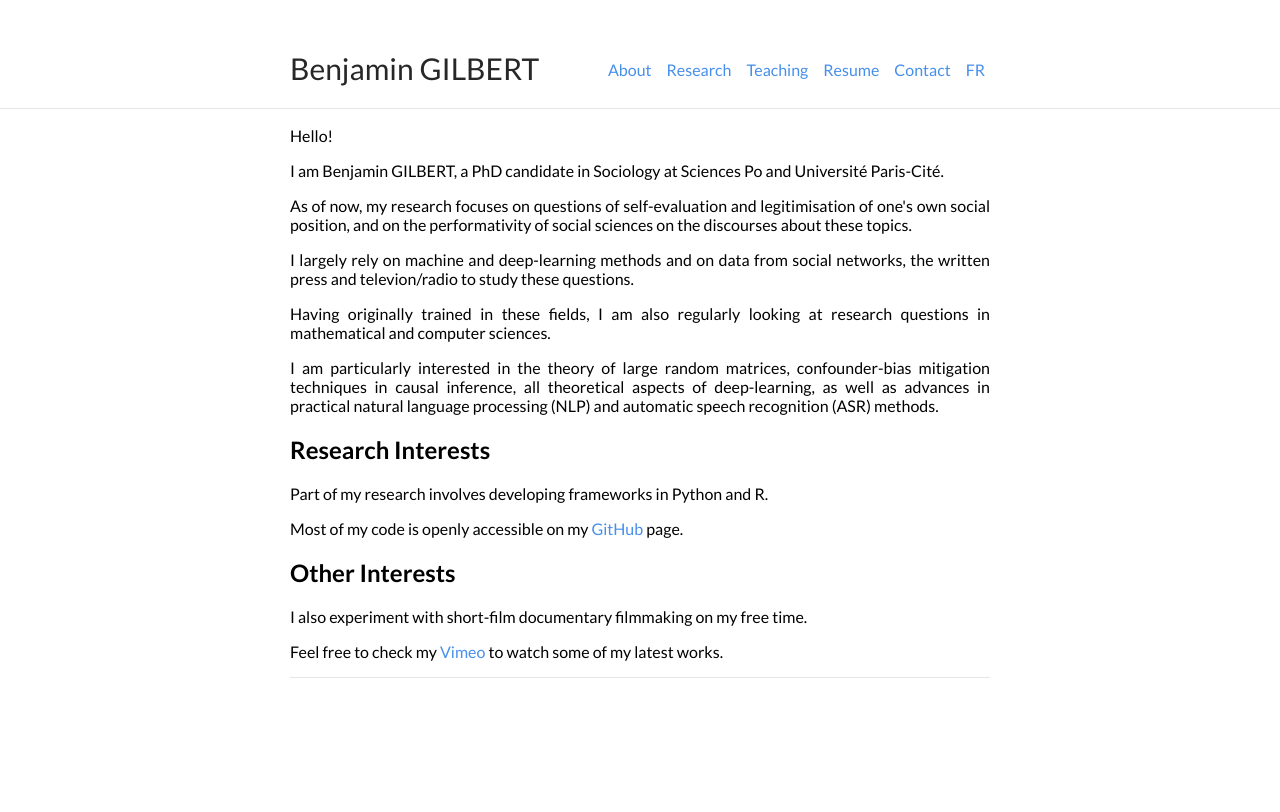
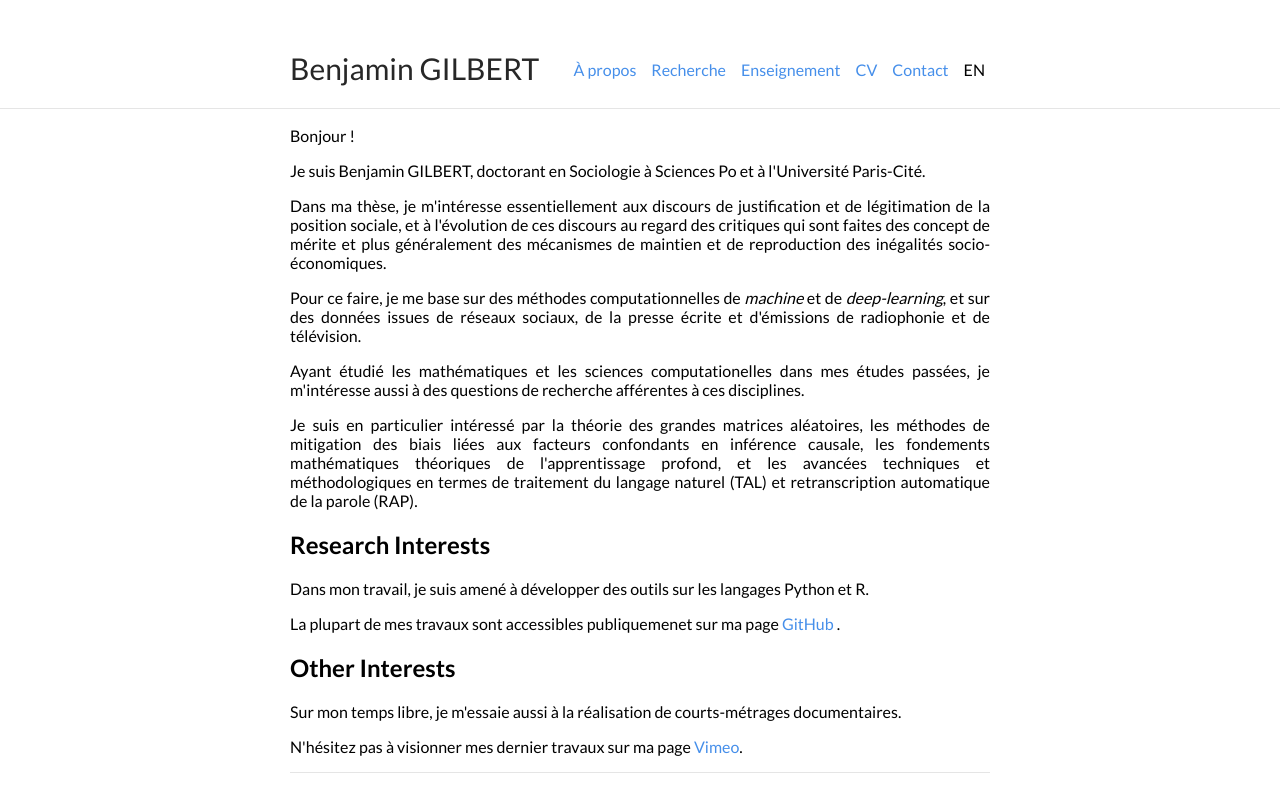
Before and after one commit to bglbrt/bglbrt.github.io, a Jekyll site: the page built from index.md, in a window 1280 px wide. Shown: the top 812 px of the page. Built offline with Jekyll 4.4.1, drawn with Linux system fonts in a browser that asks for light colours.

Commit message:
Add multi-lingual support

```diff
--- a/_config.yml
+++ b/_config.yml
@@ -10,32 +10,32 @@ sass:
 
 nav:
   - name: "About"
-    link: "/"
+    link: "/en/about"
     lang: "en"
   - name: "Research"
-    link: "research"
+    link: "/en/research"
     lang: "en"
   - name: "Teaching"
-    link: "teaching"
+    link: "/en/teaching"
     lang: "en"
   - name: "Resume"
-    link: "resume.pdf"
+    link: "/en/resume.pdf"
     lang: "en"
   - name: "Contact"
-    link: "contact"
+    link: "/en/contact"
     lang: "en"
   - name: "À propos"
     link: "/"
     lang: "fr"
   - name: "Recherche"
-    link: "recherche"
+    link: "/fr/recherche"
     lang: "fr"
   - name: "Enseignement"
-    link: "enseignement"
+    link: "/fr/enseignement"
     lang: "fr"
   - name: "CV"
-    link: "CV.pdf"
+    link: "/fr/CV.pdf"
     lang: "fr"
   - name: "Contact"
-    link: "contact"
+    link: "/fr/contact"
     lang: "fr"
--- a/_layouts/default.html
+++ b/_layouts/default.html
@@ -43,9 +43,9 @@
                     {% endif %}
                 {% endfor %}
                 {% if page.lang == "en" %}
-                    <li class="alignable pull-left nav-list"><a target="_blank" href="/">FR</a>
+                    <li class="alignable pull-left nav-list"><a style="color: black" href="/">FR</a>
                 {% else %}
-                    <li class="alignable pull-left nav-list"><a href="/research">EN</a>
+                    <li class="alignable pull-left nav-list"><a style="color: black" href="/en/about">EN</a>
                 {% endif %}
                             </li>
             </ul>
--- a/index.md
+++ b/index.md
@@ -1,22 +1,22 @@
 ---
 layout: default
-description: Benjamin GILBERT | About
-lang: "en"
+description: Benjamin GILBERT | À propos
+lang: "fr"
 ---
 
 <div style="text-align: justify">
 
-<p> Hello! </p>
+<p> Bonjour ! </p>
 
-<p> I am Benjamin GILBERT, a PhD candidate in Sociology at Sciences Po and Université Paris-Cité. </p>
+<p> Je suis Benjamin GILBERT, doctorant en Sociologie à Sciences Po et à l'Université Paris-Cité. </p>
 
-<p> As of now, my research focuses on questions of self-evaluation and legitimisation of one's own social position, and on the performativity of social sciences on the discourses about these topics. </p>
+<p> Dans ma thèse, je m'intéresse essentiellement aux discours de justification et de légitimation de la position sociale, et à l'évolution de ces discours au regard des critiques qui sont faites des concept de mérite et plus généralement des mécanismes de maintien et de reproduction des inégalités socio-économiques. </p>
 
-<p> I largely rely on machine and deep-learning methods and on data from social networks, the written press and televion/radio to study these questions. </p>
+<p> Pour ce faire, je me base sur des méthodes computationnelles de <i>machine</i> et de <i>deep-learning</i>, et sur des données issues de réseaux sociaux, de la presse écrite et d'émissions de radiophonie et de télévision. </p>
 
-<p> Having originally trained in these fields, I am also regularly looking at research questions in mathematical and computer sciences. </p>
+<p> Ayant étudié les mathématiques et les sciences computationelles dans mes études passées, je m'intéresse aussi à des questions de recherche afférentes à ces disciplines. </p>
 
-<p>I am particularly interested in the theory of large random matrices, confounder-bias mitigation techniques in causal inference, all theoretical aspects of deep-learning, as well as advances in practical natural language processing (NLP) and automatic speech recognition (ASR) methods. </p>
+<p> Je suis en particulier intéressé par la théorie des grandes matrices aléatoires, les méthodes de mitigation des biais liées aux facteurs confondants en inférence causale, les fondements mathématiques théoriques de l'apprentissage profond, et les avancées techniques et méthodologiques en termes de traitement du langage naturel (TAL) et retranscription automatique de la parole (RAP). </p>
 
 </div>
 
@@ -28,9 +28,9 @@ lang: "en"
 
 <p></p>
 
-<p> Part of my research involves developing frameworks in Python and R. </p>
+<p> Dans mon travail, je suis amené à développer des outils sur les langages Python et R. </p>
 
-<p> Most of my code is openly accessible on my <a href = "https://github.com/bglbrt">GitHub</a> page. </p>
+<p> La plupart de mes travaux sont accessibles publiquemenet sur ma page <a href = "https://github.com/bglbrt">GitHub</a> . </p>
 
 </div>
 
@@ -38,9 +38,9 @@ lang: "en"
 
 <div style="text-align: justify">
 
-<p> I also experiment with short-film documentary filmmaking on my free time. </p>
+<p> Sur mon temps libre, je m'essaie aussi à la réalisation de courts-métrages documentaires. </p>
 
-<p> Feel free to check my <a href = "https://vimeo.com/bglbrt">Vimeo</a> to watch some of my latest works. </p>
+<p> N'hésitez pas à visionner mes dernier travaux sur ma page <a href = "https://vimeo.com/bglbrt">Vimeo</a>. </p>
 
 </div>
 
```
Also changed, not shown: en/about.md (added, +47 -0 lines), fr/contact.md (added, +30 -0 lines), fr/enseignement.md (added, +5 -0 lines), fr/recherche.md (added, +5 -0 lines), en/contact.md (renamed from contact.md), en/research.md (renamed from research.md), en/teaching.md (renamed from teaching.md).
